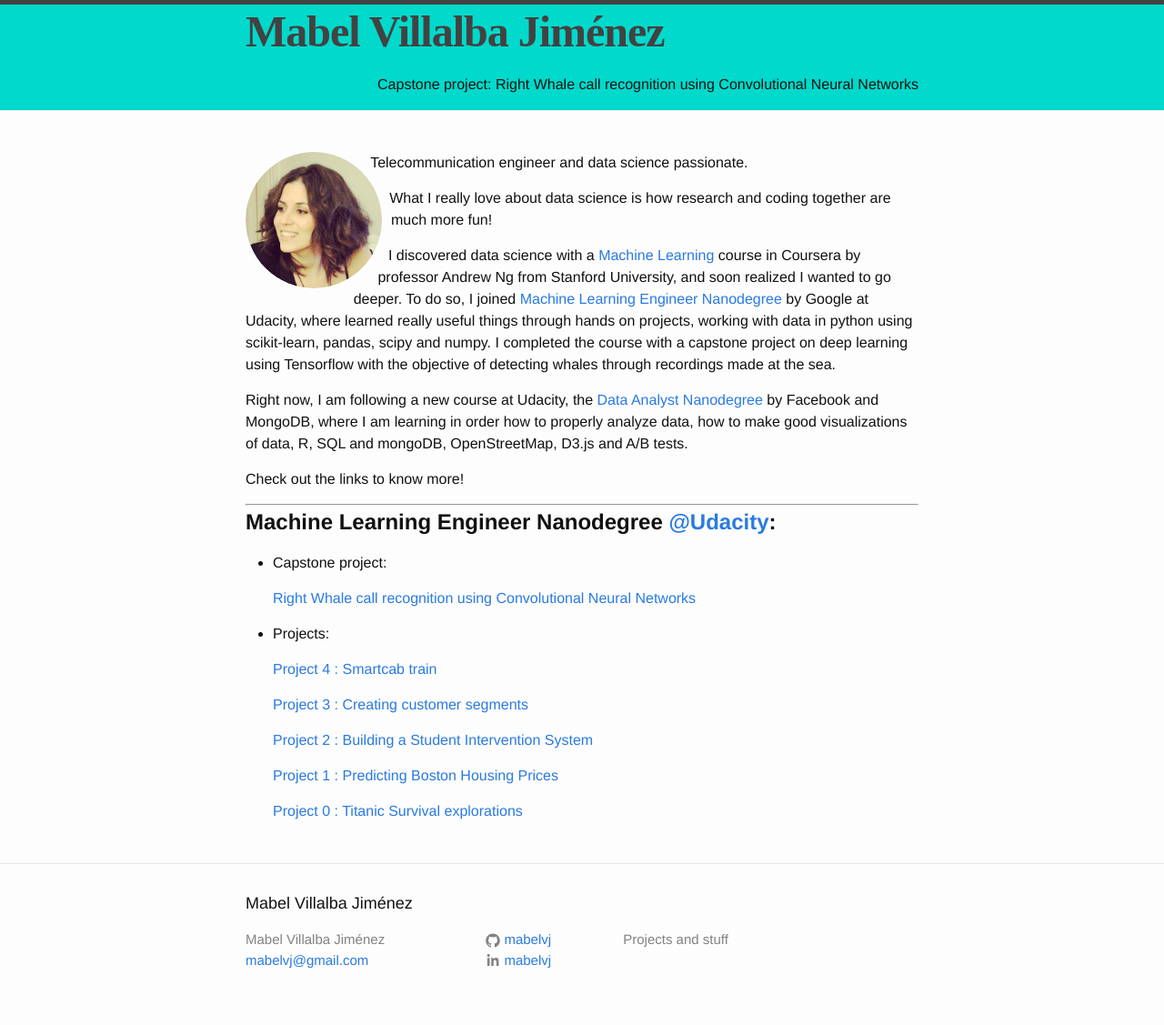
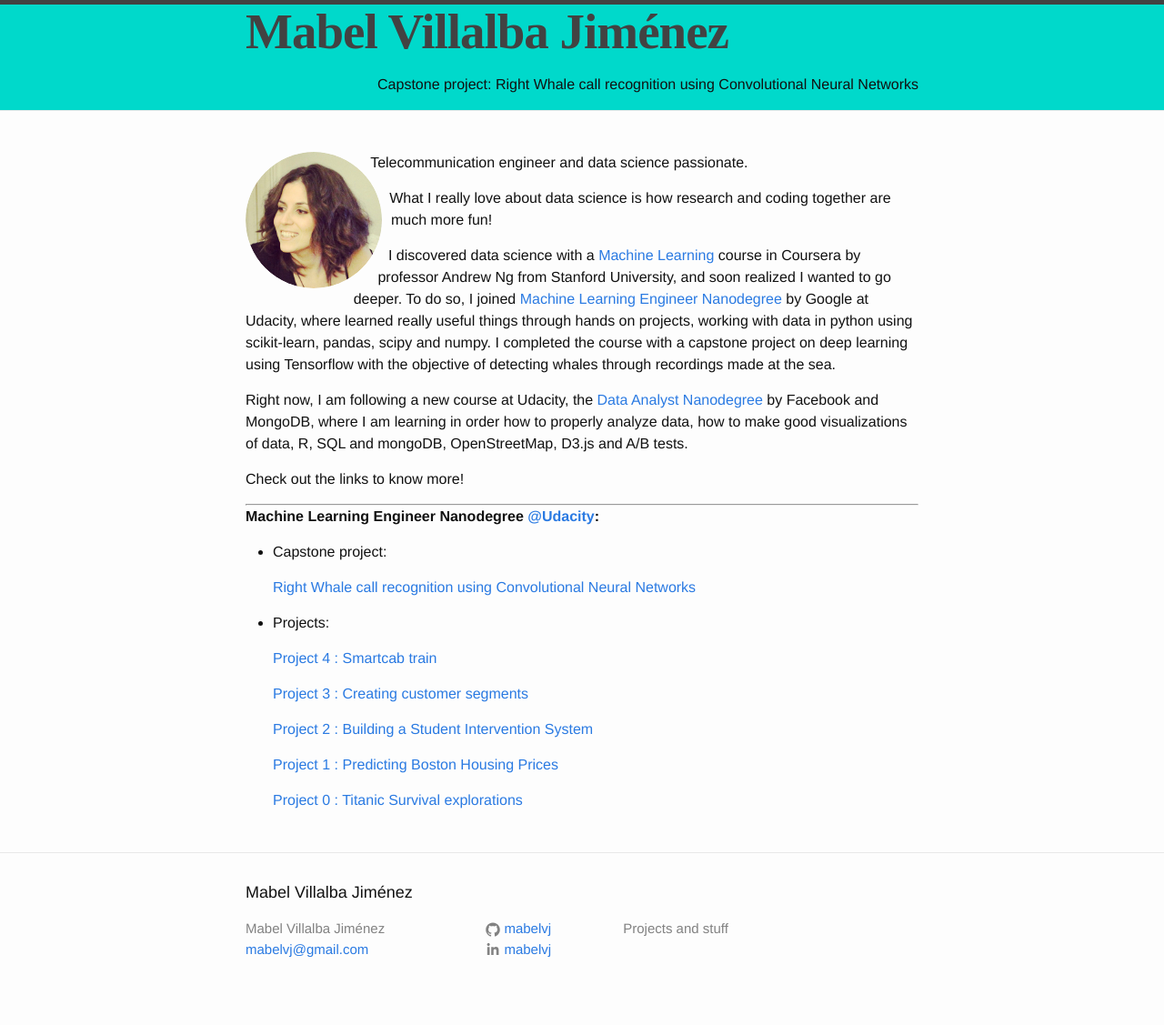
Before and after one commit to mabelvj/mabelvj.github.io, a Jekyll site: the page built from index.md, in a window 1280 px wide. Shown: the whole page at 91% size. Built offline with Jekyll 4.4.1, drawn with Linux system fonts in a browser that asks for light colours; some web fonts are replaced.

Commit message:
Update 17-11-2016 6

```diff
--- a/_sass/minima/_layout.scss
+++ b/_sass/minima/_layout.scss
@@ -13,7 +13,7 @@
 
 .site-title {
   font-family: Raleway Dots, cursive;
-  font-size: 48px;
+  font-size: 55px;
   font-weight: 600;
   line-height: 60px;
   letter-spacing: -1px;
--- a/index.md
+++ b/index.md
@@ -40,7 +40,7 @@ Check out the links to know more!
 ********
 
 **Machine Learning Engineer Nanodegree [@Udacity](https://www.udacity.com):**
------------------
+
 
 - Capstone project:
 
```
Also changed, not shown: 2 other files.
